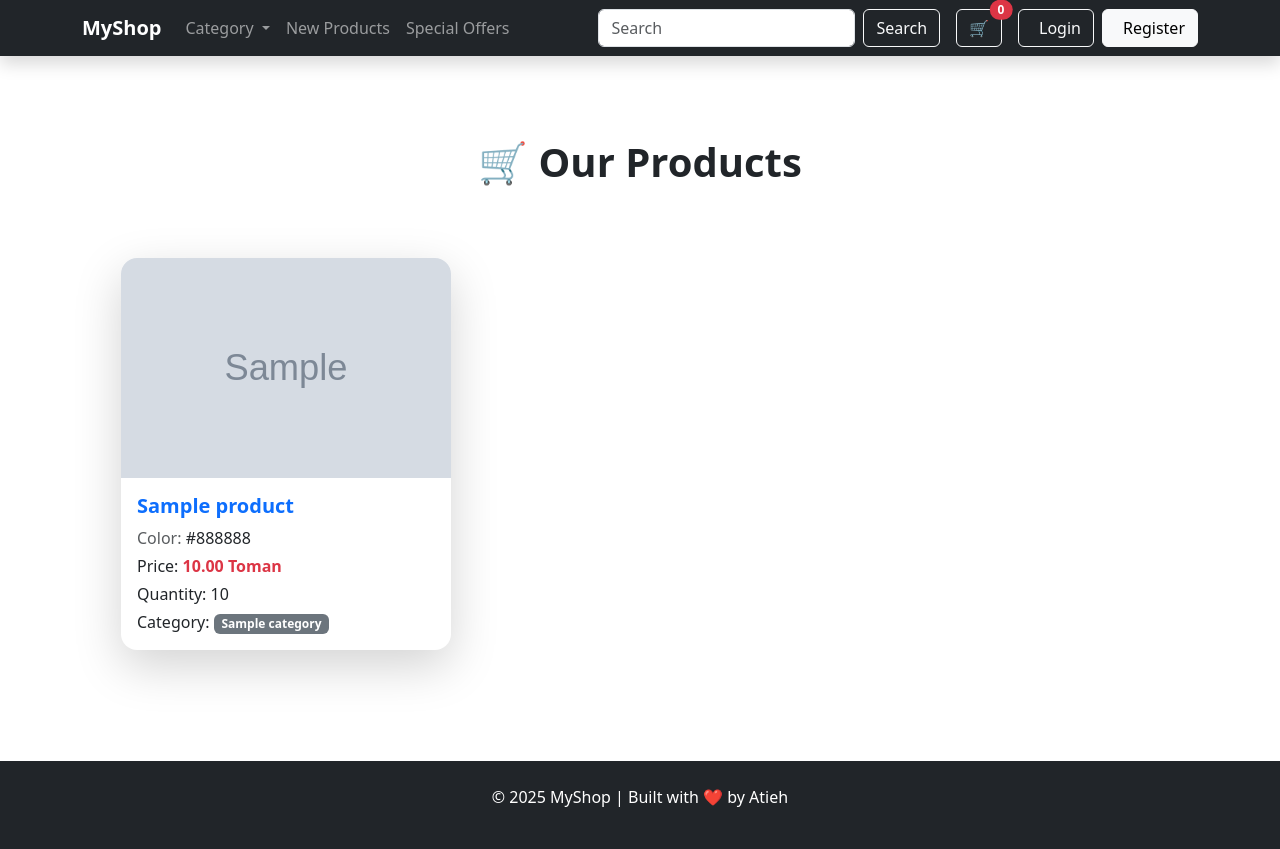
After one commit to dehghan9156/django-online-shop, a Django app: page /product/category/1/ in a window 1280 px wide. The commit adds this page. Run offline with Django 5.2, Linux system fonts and the light colour scheme; tables that the repository leaves empty hold one stand-in row (values such as "Sample post"); grey boxes marked "Sample" are stand-in pictures; some libraries are stand-ins or nearby versions.

Commit message:
Add view for display product category

```diff
--- a/djangoonlineshop/settings.py
+++ b/djangoonlineshop/settings.py
@@ -65,6 +65,7 @@ TEMPLATES = [
                 'django.template.context_processors.request',
                 'django.contrib.auth.context_processors.auth',
                 'django.contrib.messages.context_processors.messages',
+                'product.context_processors.categories_processor'
             ],
         },
     },
--- /dev/null
+++ b/product/context_processors.py
@@ -0,0 +1,6 @@
+from .models import Category
+
+def categories_processor(request):
+    return {
+        'Categories': Category.objects.all()
+    }
--- /dev/null
+++ b/product/templates/product/product-category.html
@@ -0,0 +1,49 @@
+{% extends "base.html" %}
+{% load humanize %}
+{% block content %}
+<div class="container py-5">
+  <h1 class="mb-5 text-center fw-bold">🛒 Our Products</h1>
+
+  <div class="row row-cols-1 row-cols-sm-2 row-cols-md-3 g-4" style="margin:15px;">
+    {% for pro in products %}
+    <a href={%url "product:detail-product" pro.pk%} style="text-decoration: none;">
+        <div class="col">
+        <div class="card h-100 border-0 shadow-lg rounded-4 hover-shadow">
+            <img src="{{ pro.image }}" class="card-img-top rounded-top-4" alt="{{ pro.name }}" style="height: 220px; object-fit: cover;">
+
+            <div class="card-body">
+            <h5 class="card-title fw-semibold text-primary">{{ pro.name }}</h5>
+            <p class="text-muted mb-1">Color: <span class="text-dark">{{ pro.color }}</span></p>
+
+            <p class="mb-1">
+                Price:
+                <span class="fw-bold text-danger">
+                {{ pro.price|intcomma }} Toman
+                </span>
+            </p>
+
+            {% if pro.discount > 0 %}
+            <p class="mb-1">
+                Discount:
+                <span class="fw-bold text-success">{{ pro.discount }}%</span>
+            </p>
+            {% endif %}
+
+            <p class="mb-1">Quantity: <span class="text-dark">{{ pro.quantity }}</span></p>
+            <p class="mb-0">Category: <span class="badge bg-secondary">{{ pro.category }}</span></p>
+            </div>
+        </div>
+        </div>
+    </a>
+    {% endfor %}
+  </div>
+</div>
+
+<style>
+  .hover-shadow:hover {
+    transform: scale(1.02);
+    transition: all 0.3s ease;
+    box-shadow: 0 0 20px rgba(0,0,0,0.15);
+  }
+</style>
+{% endblock %}
--- a/product/urls.py
+++ b/product/urls.py
@@ -11,6 +11,7 @@ urlpatterns = [
     path("detail/<int:pk>/",views.DetailProductView.as_view(),name="detail-product"),
     path("edit/<int:pk>/",views.EditProductView.as_view(),name="edit-product"),
     path("delete/<int:pk>/",views.DeleteProductView.as_view(),name="delete-product"),
-    path("add/",views.AddProductView.as_view(),name="add-product")
+    path("add/",views.AddProductView.as_view(),name="add-product"),
+    path("category/<int:pk>/",views.CategoryProductView.as_view(),name="category-product"),
 
 ]
--- a/product/views.py
+++ b/product/views.py
@@ -59,3 +59,9 @@ class AddProductView(View):
             messages.error(request,"form is not valid.","error")
 
         return render(request,"product/add.html",{"form":form})
+
+class CategoryProductView(View):
+    def get(self,request,pk):
+        category = Category.objects.get(pk=pk)
+        products = Product.objects.filter(category=category)
+        return render(request,"product/product-category.html",{"products":products})
--- a/templates/base.html
+++ b/templates/base.html
@@ -39,10 +39,24 @@
 
       <div class="collapse navbar-collapse" id="mainNavbar">
         <ul class="navbar-nav me-auto mb-2 mb-lg-0">
-          <li class="nav-item"><a class="nav-link {% if request.path == '/' %}active{% endif %}" href="/">Home</a></li>
-          <li class="nav-item"><a class="nav-link" href="#">Categories</a></li>
+         <li class="nav-item dropdown">
+          <a class="nav-link dropdown-toggle" href="#" id="navbarDropdown" role="button" data-bs-toggle="dropdown" aria-expanded="false">
+            Category
+          </a>
+          <ul class="dropdown-menu" aria-labelledby="navbarDropdown">
+            {%for category in Categories%}
+              <li><a class="dropdown-item" href="{%url "product:category-product" category.pk%}">{{category.name}}</a></li>
+            {%endfor%}
+          </ul>
+        </li>
+
+
+
           <li class="nav-item"><a class="nav-link" href="#">New Products</a></li>
           <li class="nav-item"><a class="nav-link" href="#">Special Offers</a></li>
+          {%if request.user.is_staff%}
+            <li class="nav-item"><a class="nav-link" href="{%url "product:add-product"%}">Add Product</a></li>
+          {%endif%}
         </ul>
 
         <form class="d-flex" method="GET" action="#">
```
